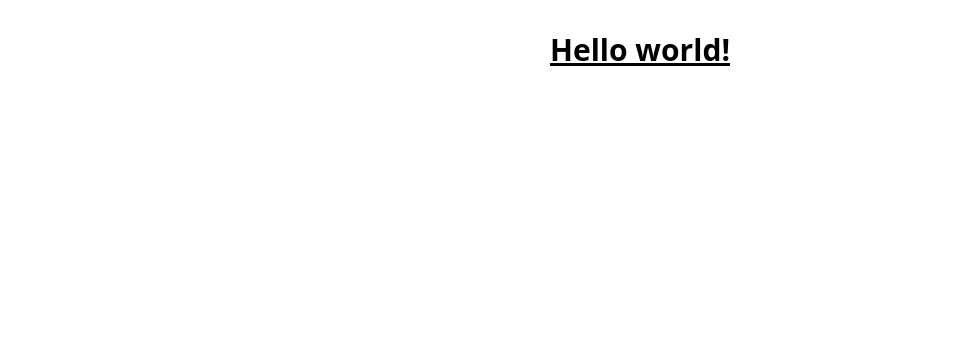
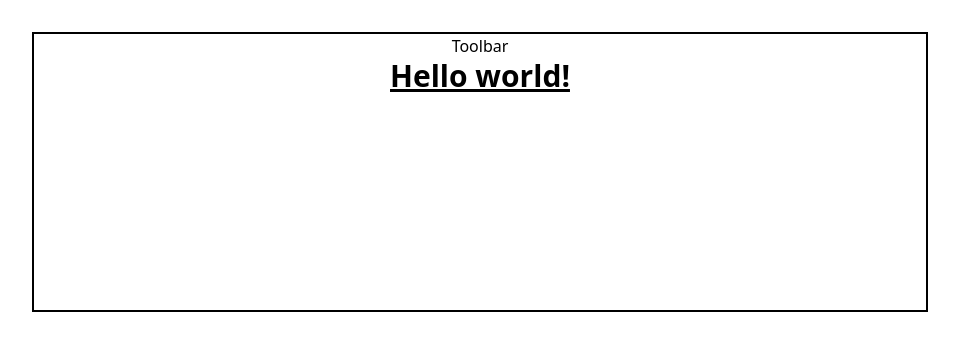
Before and after one commit to Bhavana-Jami/text_editor_assignment, a React (Vite) app: page / in a window 1280 px wide. Shown: the top 350 px of the page, without its empty margins (0-959 px from the left). Built offline with nearby package versions, Linux system fonts and the light colour scheme.

Commit message:
added toolbar component

```diff
--- a/src/textEditor/components/TextEditorContainer.jsx
+++ b/src/textEditor/components/TextEditorContainer.jsx
@@ -1,7 +1,11 @@
+import { Toolbar } from "./Toolbar"
 export const TextEditorContainer = () => {
     return (
-        <h1 class="text-3xl font-bold underline">
-            Hello world!
-        </h1>
+        <div className="container w-4xl h-70 border-2">
+            <Toolbar/>
+            <h1 class="text-3xl font-bold underline">
+                Hello world!
+            </h1>
+        </div>
     )
 }
--- /dev/null
+++ b/src/textEditor/components/Toolbar.jsx
@@ -0,0 +1,7 @@
+export const Toolbar =()=>{
+    return(
+        <div>
+            Toolbar
+        </div>
+    )
+}
```
